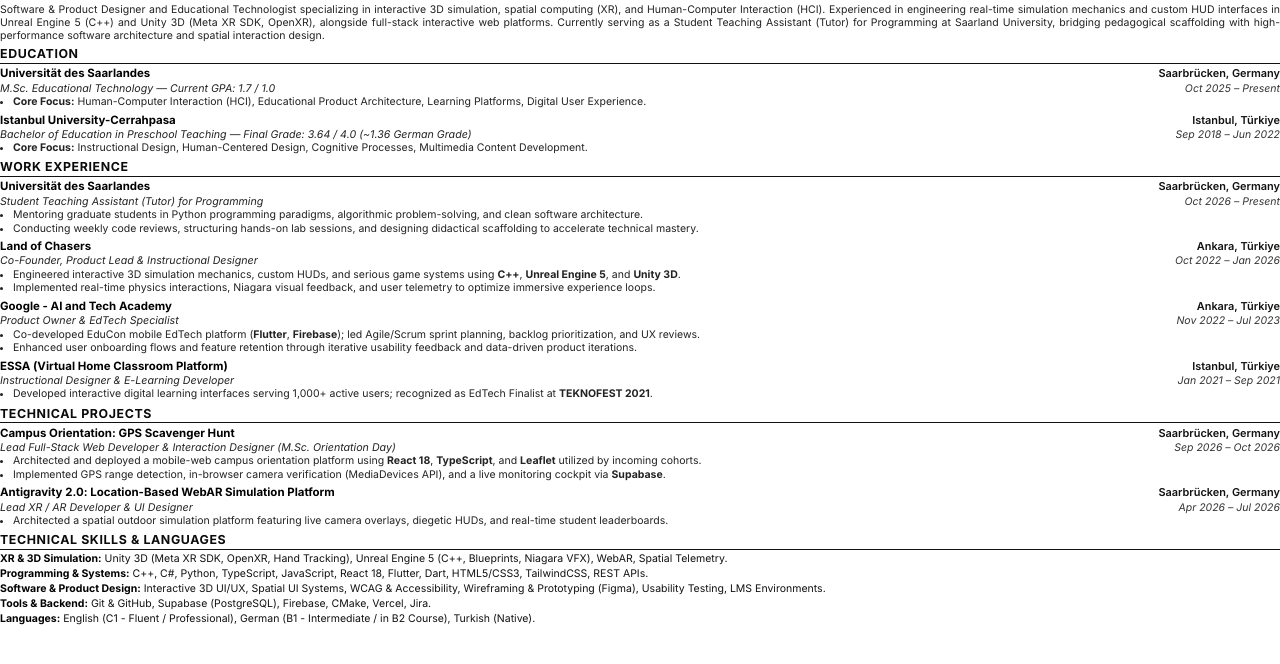
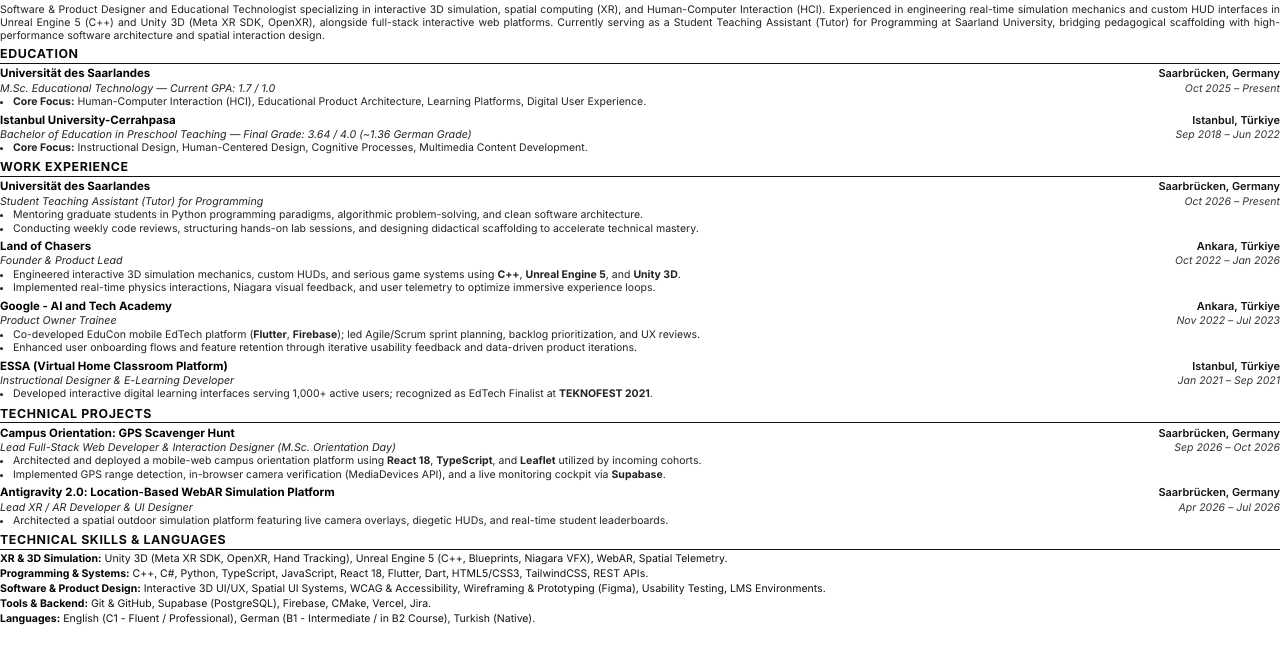
Before and after one commit to osmnmelih/osmnmelih.github.io, a plain HTML site: page resume.html in a window 1280 px wide. Shown: the part 82-746 px from the top of the page. Drawn offline with Linux system fonts and the light colour scheme.

Commit message:
Update resume titles

```diff
--- a/resume.html
+++ b/resume.html
@@ -265,7 +265,7 @@
                     <span class="entry-right-bold">Ankara, Türkiye</span>
                 </div>
                 <div class="entry-header">
-                    <span class="entry-subtitle">Co-Founder, Product Lead &amp; Instructional Designer</span>
+                    <span class="entry-subtitle">Founder &amp; Product Lead</span>
                     <span class="entry-right-italic">Oct 2022 – Jan 2026</span>
                 </div>
                 <ul class="entry-details">
@@ -280,7 +280,7 @@
                     <span class="entry-right-bold">Ankara, Türkiye</span>
                 </div>
                 <div class="entry-header">
-                    <span class="entry-subtitle">Product Owner &amp; EdTech Specialist</span>
+                    <span class="entry-subtitle">Product Owner Trainee</span>
                     <span class="entry-right-italic">Nov 2022 – Jul 2023</span>
                 </div>
                 <ul class="entry-details">
```
Also changed, not shown: 1 other file.
